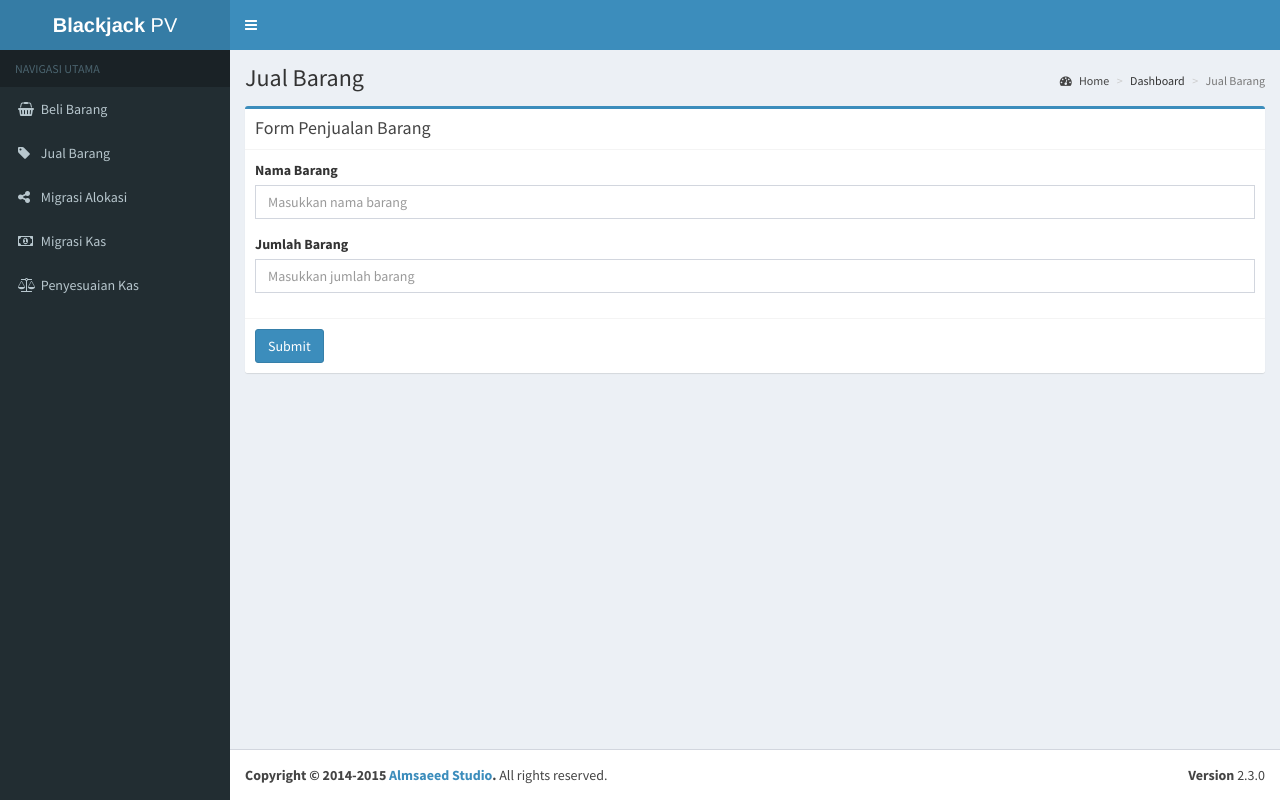
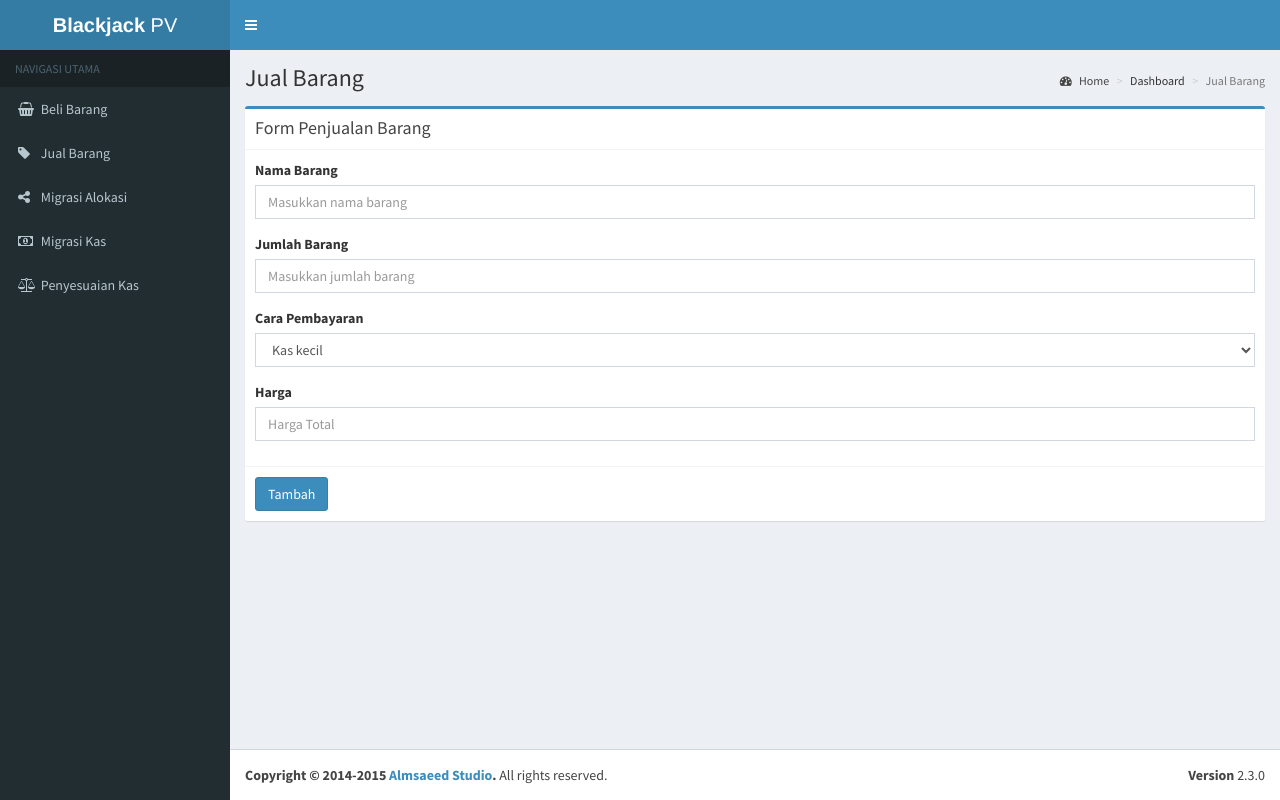
Before and after one commit to devina-ekawati/Sistem-Informasi-Keuangan-Blackjack, a PHP site: page /jual-barang.php in a window 1280 px wide. Run offline with PHP 8.4, Linux system fonts and the light colour scheme; some libraries are stand-ins or nearby versions.

Commit message:
Fix form

```diff
--- a/jual-barang.php
+++ b/jual-barang.php
@@ -121,10 +121,25 @@
                       <label for="jumlahBarang">Jumlah Barang</label>
                       <input required type="number" class="form-control" id="jumlahBarang" placeholder="Masukkan jumlah barang">
                     </div>
+                    <div class="form-group">
+                      <label for="namaBarang">Cara Pembayaran</label>
+                      <select class="form-control" name="kas1">
+                        <option value="1">Kas kecil</option>
+                        <option value="2">Kas besar</option>
+                        <option value="3">Rekening BCA</option>
+                        <option value="4">Rekening Mandiri</option>
+                        <option value="5">Tokopedia</option>
+                        <option value="6">Bukalapak</option>
+                      </select>
+                    </div>
+                    <div class="form-group">
+                      <label for="hargaBarang">Harga</label>
+                      <input required type="number" class="form-control" id="hargaBarang" name="harga" placeholder="Harga Total">
+                    </div>
                   </div><!-- /.box-body -->
 
                   <div class="box-footer">
-                    <button type="submit" class="btn btn-primary">Submit</button>
+                    <button type="submit" class="btn btn-primary">Tambah</button>
                   </div>
                 </form>
               </div><!-- /.box -->
--- a/migrasi-alokasi.php
+++ b/migrasi-alokasi.php
@@ -163,7 +163,7 @@ if($_SERVER['REQUEST_METHOD'] == 'POST')
                   </div><!-- /.box-body -->
 
                   <div class="box-footer">
-                    <button type="submit" class="btn btn-primary">Submit</button>
+                    <button type="submit" class="btn btn-primary">Tambah</button>
                   </div>
                 </form>
               </div><!-- /.box -->
--- a/migrasi-kas.php
+++ b/migrasi-kas.php
@@ -167,7 +167,7 @@ if($_SERVER['REQUEST_METHOD'] == 'POST')
                   </div><!-- /.box-body -->
 
                   <div class="box-footer">
-                    <button type="submit" class="btn btn-primary">Submit</button>
+                    <button type="submit" class="btn btn-primary">Tambah</button>
                   </div>
                 </form>
               </div><!-- /.box -->
--- a/penyesuaian-kas.php
+++ b/penyesuaian-kas.php
@@ -140,7 +140,7 @@
                   </div><!-- /.box-body -->
 
                   <div class="box-footer">
-                    <button type="submit" class="btn btn-primary">Submit</button>
+                    <button type="submit" class="btn btn-primary">Tambah</button>
                   </div>
                 </form>
               </div><!-- /.box -->
```
Also changed, not shown: beli-barang.php (+11 -5 lines).
